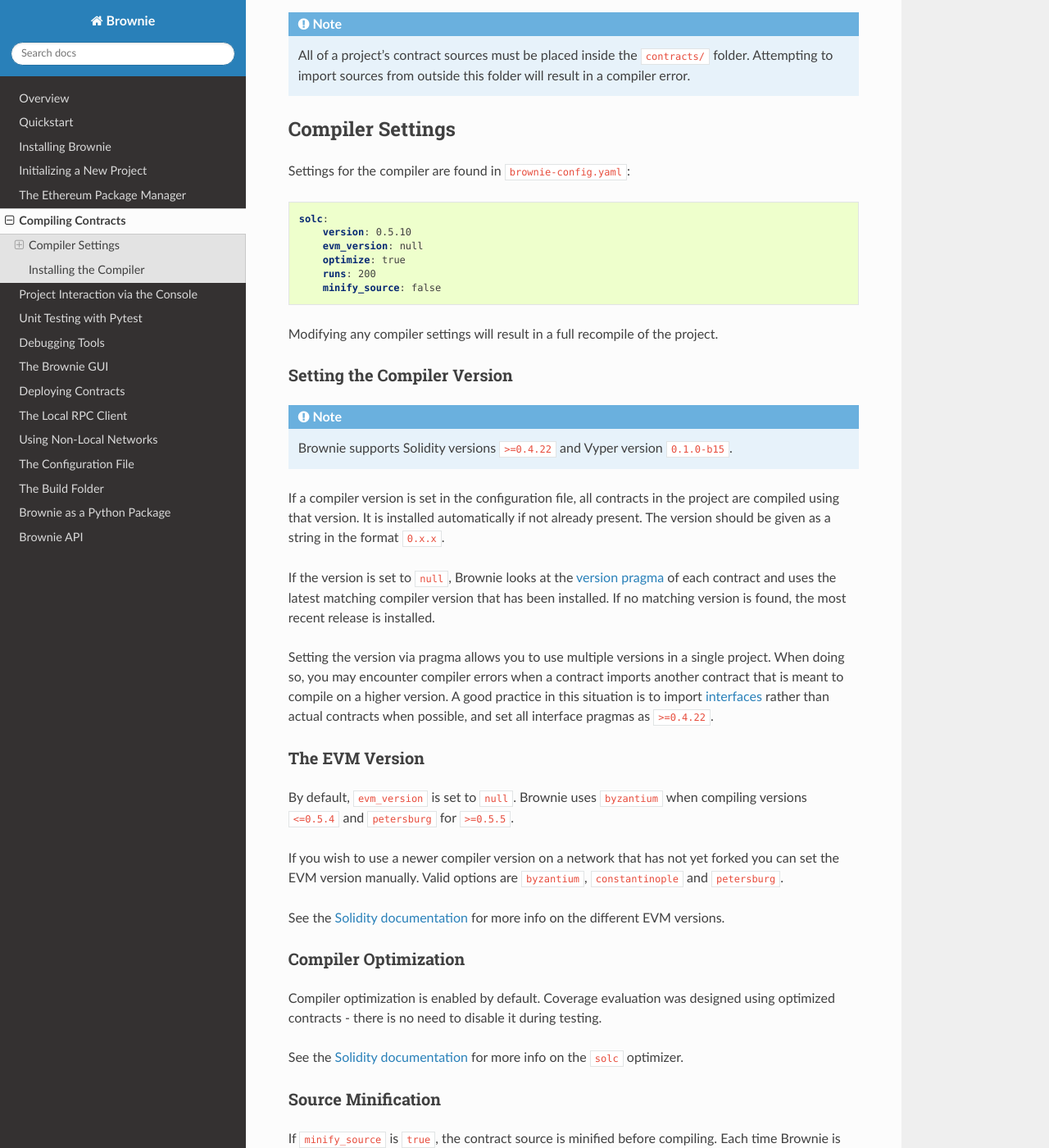
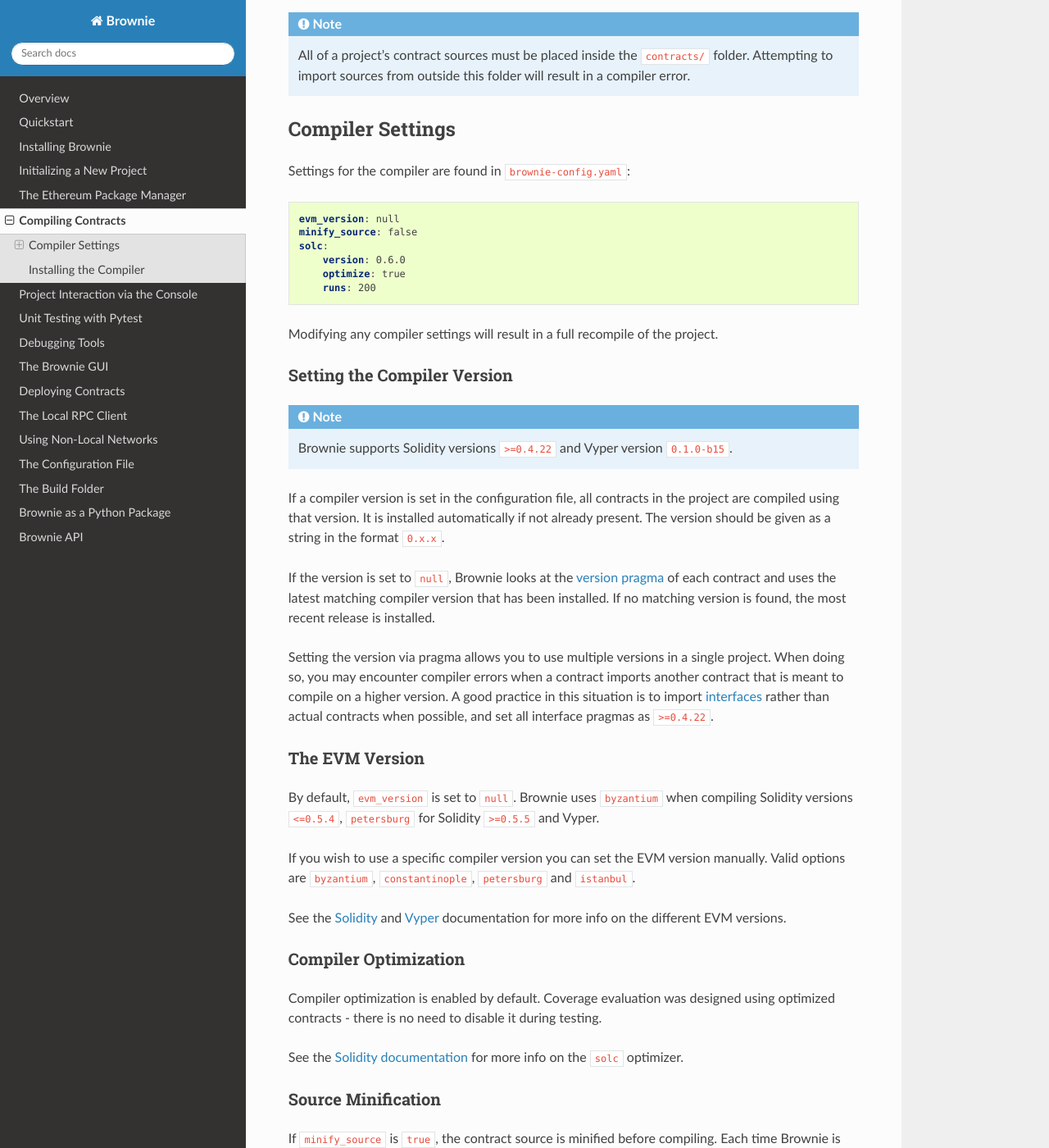
Before and after one commit to eth-brownie/brownie, a Sphinx documentation site: the page built from docs/compile.rst, in a window 1280 px wide and 1400 px high, scrolled down 503 px. Shown: the whole window at 82% size. Built offline with Sphinx 7.4.7 and the Read the Docs theme 2.0.0, drawn with Linux system fonts in a browser that asks for light colours.

```diff
--- a/docs/compile.rst
+++ b/docs/compile.rst
@@ -30,12 +30,12 @@ Settings for the compiler are found in ``brownie-config.yaml``:
 
 .. code-block:: yaml
 
+    evm_version: null
+    minify_source: false
     solc:
-        version: 0.5.10
-        evm_version: null
+        version: 0.6.0
         optimize: true
         runs: 200
-        minify_source: false
 
 Modifying any compiler settings will result in a full recompile of the project.
 
@@ -55,11 +55,11 @@ Setting the version via pragma allows you to use multiple versions in a single p
 The EVM Version
 ---------------
 
-By default, ``evm_version`` is set to ``null``. Brownie uses ``byzantium`` when compiling versions ``<=0.5.4`` and ``petersburg`` for ``>=0.5.5``.
+By default, ``evm_version`` is set to ``null``. Brownie uses ``byzantium`` when compiling Solidity versions ``<=0.5.4``, ``petersburg`` for Solidity ``>=0.5.5`` and Vyper.
 
-If you wish to use a newer compiler version on a network that has not yet forked you can set the EVM version manually. Valid options are ``byzantium``, ``constantinople`` and ``petersburg``.
+If you wish to use a specific compiler version you can set the EVM version manually. Valid options are ``byzantium``, ``constantinople``, ``petersburg`` and ``istanbul``.
 
-See the `Solidity documentation <https://solidity.readthedocs.io/en/latest/using-the-compiler.html#setting-the-evm-version-to-target>`_ for more info on the different EVM versions.
+See the `Solidity <https://solidity.readthedocs.io/en/latest/using-the-compiler.html#setting-the-evm-version-to-target>`_ and `Vyper <https://vyper.readthedocs.io/en/latest/compiling-a-contract.html#setting-the-target-evm-version>`_ documentation for more info on the different EVM versions.
 
 Compiler Optimization
 ---------------------
```
Also changed, not shown: docs/config.rst (+4 -3 lines).
